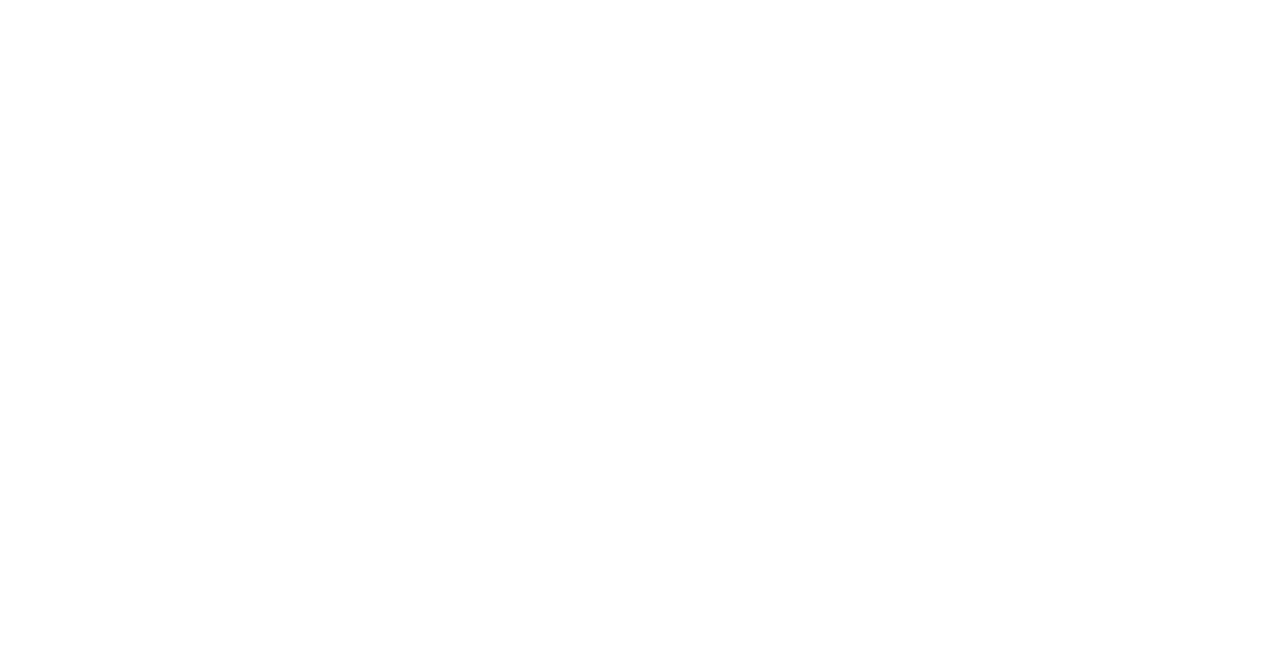
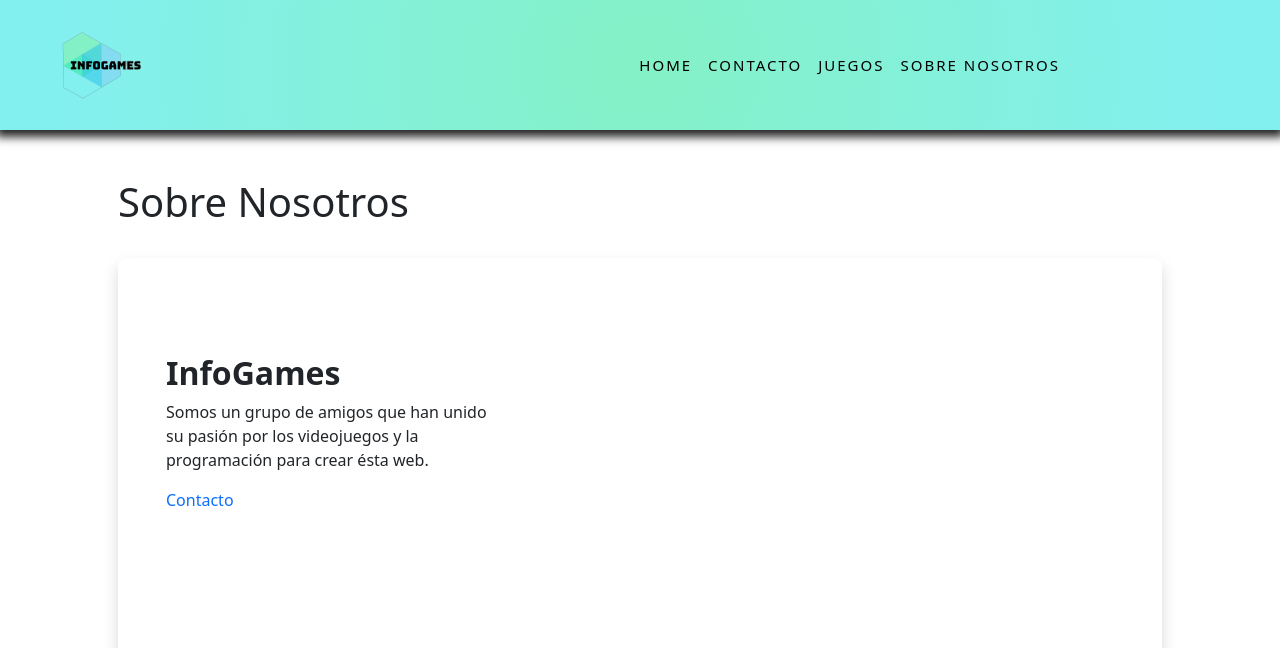
Before and after one commit to DavidGRamiro/Al3-Angular, an Angular app in the folder VideoGames-app/: page /sobre-nosotros in a window 1280 px wide. Before the commit this address led to /. Shown: the top 648 px of the page. Built offline with nearby package versions, Linux system fonts and the light colour scheme; grey boxes are pictures that could not be loaded.

Commit message:
Añadir sobre-nosotros

```diff
--- a/VideoGames-app/src/app/components/navbar/navbar.component.ts
+++ b/VideoGames-app/src/app/components/navbar/navbar.component.ts
@@ -9,15 +9,15 @@ export class NavbarComponent implements OnInit{
 
   navItems = [
     {
-      path: '/Home',
+      path: '/inicio',
       name: 'Home'
     },
     {
-      path: '/QuienesSomos',
-      name: 'Quienes somos'
+      path: '/contacto',
+      name: 'Contacto'
     },
     {
-      path: '/Juegos',
+      path: '/detalle',
       name: 'Juegos',
       subItems:[
         {
@@ -46,6 +46,10 @@ export class NavbarComponent implements OnInit{
         }
       ]
     },
+    {
+      path: '/sobre-nosotros',
+      name: 'Sobre Nosotros'
+    }
   ]
 
   constructor(){
--- a/VideoGames-app/src/app/contacto/contacto.component.html
+++ b/VideoGames-app/src/app/contacto/contacto.component.html
@@ -7,37 +7,38 @@
 		<div class="col-md-3">
 			<div class="contact-info">
 				<img src="https://image.ibb.co/kUASdV/contact-image.png" alt="image"/>
-				<h2>Contact Us</h2>
-				<h4>We would love to hear from you !</h4>
+				<h2>Contacta con nosotros</h2>
+				<h4>Te contestaremos lo antes posible!</h4>
 			</div>
 		</div>
 		<div class="col-md-9 FormContainer">
 			<div class="contact-form">
 				<div class="form-group">
-				  <label class="control-label col-sm-2" for="fname">First Name:</label>
+				  <label class="control-label col-sm-2" for="fname">Nombre:</label>
 				  <div class="col-sm-10">
 					<input type="text" class="form-control" id="fname" placeholder="Enter First Name" name="fname">
 				  </div>
 				</div>
 				<div class="form-group">
-				  <label class="control-label col-sm-2" for="lname">Last Name:</label>
+				  <label class="control-label col-sm-2" for="lname">Apellidos:</label>
 				  <div class="col-sm-10">
 					<input type="text" class="form-control" id="lname" placeholder="Enter Last Name" name="lname">
 				  </div>
 				</div>
 				<div class="form-group">
-				  <label class="control-label col-sm-2" for="email">Email:</label>
+				  <label class="control-label col-sm-2" for="email">Mail:</label>
 				  <div class="col-sm-10">
 					<input type="email" class="form-control" id="email" placeholder="Enter email" name="email">
 				  </div>
 				</div>
 				<div class="form-group">
-				  <label class="control-label col-sm-2" for="comment">Comment:</label>
+				  <label class="control-label col-sm-2" for="comment">Comentario:</label>
 				  <div class="col-sm-10">
 					<textarea class="form-control" rows="5" id="comment"></textarea>
 				  </div>
 				</div>
 				<div class="form-group">
+				<br>
 				  <div class="col-sm-offset-2 col-sm-10">
 					<button type="submit" class="btn btn-default">Submit</button>
 				  </div>
--- a/VideoGames-app/src/app/contacto/contacto.component.ts
+++ b/VideoGames-app/src/app/contacto/contacto.component.ts
@@ -6,5 +6,5 @@ import { Component } from '@angular/core';
   styleUrls: ['./contacto.component.css']
 })
 export class ContactoComponent {
-
+constructor(){}
 }
--- /dev/null
+++ b/VideoGames-app/src/app/sobre-nosotros/sobre-nosotros.component.css
@@ -0,0 +1,13 @@
+.imagen{
+    width: auto;
+    margin: 4% ;
+}
+
+img{
+    border-radius: 5%;
+}
+
+.text-class{
+    display: flex;
+    flex-direction: row;
+}
--- /dev/null
+++ b/VideoGames-app/src/app/sobre-nosotros/sobre-nosotros.component.html
@@ -0,0 +1,35 @@
+<app-navbar></app-navbar>
+
+<main class="flex-shrink-0">
+    <!-- Navigation-->
+
+    <!-- Page Content-->
+    <section class="py-5">
+        <div class="container px-5">
+            <h1 >Sobre Nosotros</h1>
+            <br>
+            <div class="card border-0 shadow rounded-3 overflow-hidden ">
+                <div class="card-body p-0 ">
+                    <div class="row gx-0 text-class">
+                        <div class="col-lg-6 col-xl-5 py-lg-5">
+                            <div class="p-4 p-md-5">
+
+                                <div class="h2 fw-bolder">InfoGames</div>
+                                <p>Somos un grupo de amigos que han unido su pasión por los videojuegos y la programación para crear ésta web.</p>
+                                <a class="stretched-link text-decoration-none" routerLink="/contacto">
+                                    Contacto
+
+                                </a>
+
+                            </div>
+
+
+                        </div>
+                        <div class="imagen"><img src="../assets/Pictures/sobre-nosotros.jpg" alt="foto-equipo" width="600x350"></div>
+                    </div>
+                </div>
+            </div>
+        </div>
+    </section>
+
+</main>
--- /dev/null
+++ b/VideoGames-app/src/app/sobre-nosotros/sobre-nosotros.component.ts
@@ -0,0 +1,18 @@
+import { Component, Input, OnInit } from '@angular/core';
+
+@Component({
+  selector: 'app-sobre-nosotros',
+  templateUrl: './sobre-nosotros.component.html',
+  styleUrls: ['./sobre-nosotros.component.css']
+})
+export class SobreNosotrosComponent {
+
+  constructor(){
+
+  }
+
+  ngOnInit(){
+
+  }
+
+}
```
Also changed, not shown: VideoGames-app/src/app/app-routing.module.ts (+7 -1 lines), VideoGames-app/src/app/app.module.ts (+6 -1 lines), 2 other files (tests, documents, lock files or other folders).
